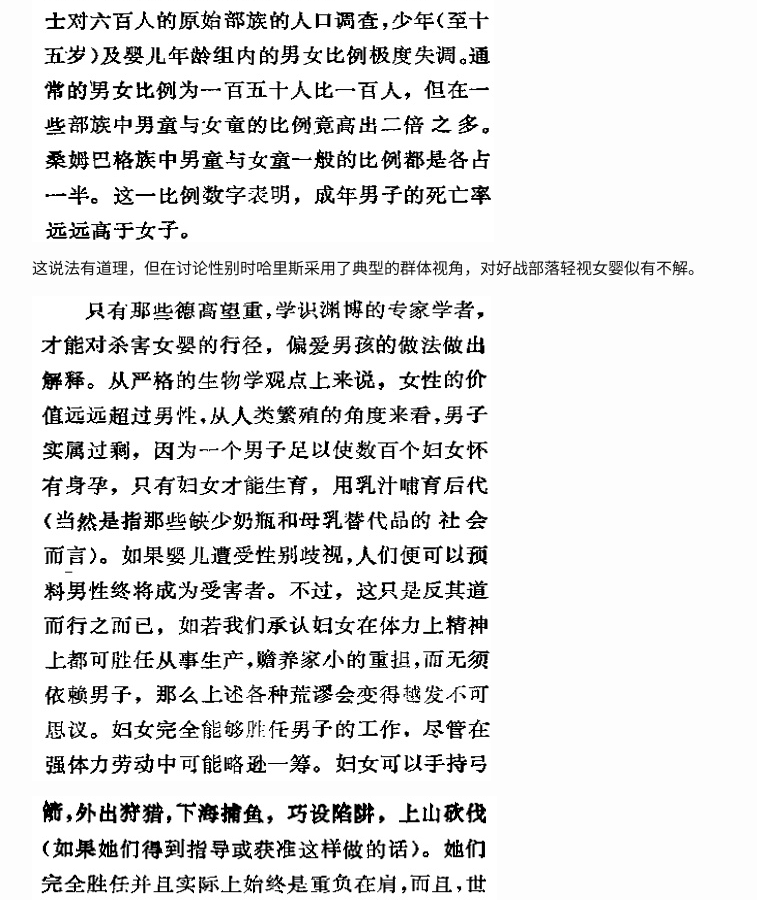
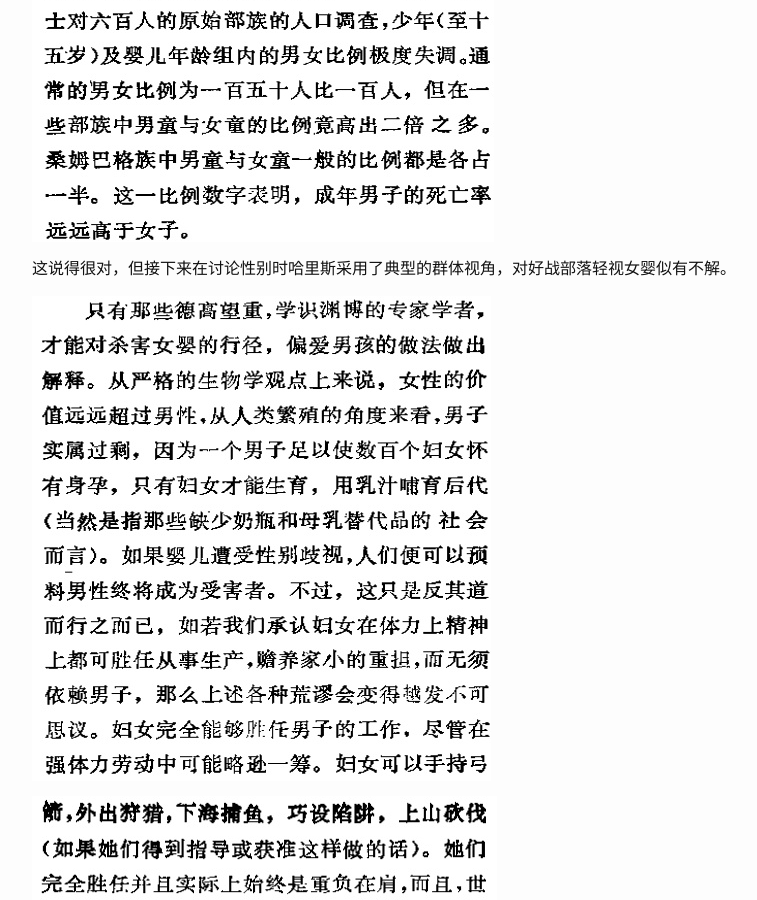
Before and after one commit to tcya/tcya.github.io, a Jekyll site: the page built from _posts/2015-01-09-marvin-harris.markdown, in a window 1280 px wide and 900 px high, scrolled down 1785 px. Shown: the whole window, without its empty margins (238-995 px from the left). Built offline with Jekyll 4.4.1, drawn with Linux system fonts in a browser that asks for light colours.

Commit message:
Small revision

```diff
--- a/_posts/2015-01-09-marvin-harris.markdown
+++ b/_posts/2015-01-09-marvin-harris.markdown
@@ -22,7 +22,7 @@ title:  "马文哈里斯：一个群体选择论者"
 
 ![](/assets/images/marvin-harris-2.jpg)
 
-这说法有道理，但在讨论性别时哈里斯采用了典型的群体视角，对好战部落轻视女婴似有不解。
+这说得很对，但接下来在讨论性别时哈里斯采用了典型的群体视角，对好战部落轻视女婴似有不解。
 
 ![](/assets/images/marvin-harris-3.jpg)
 
```
